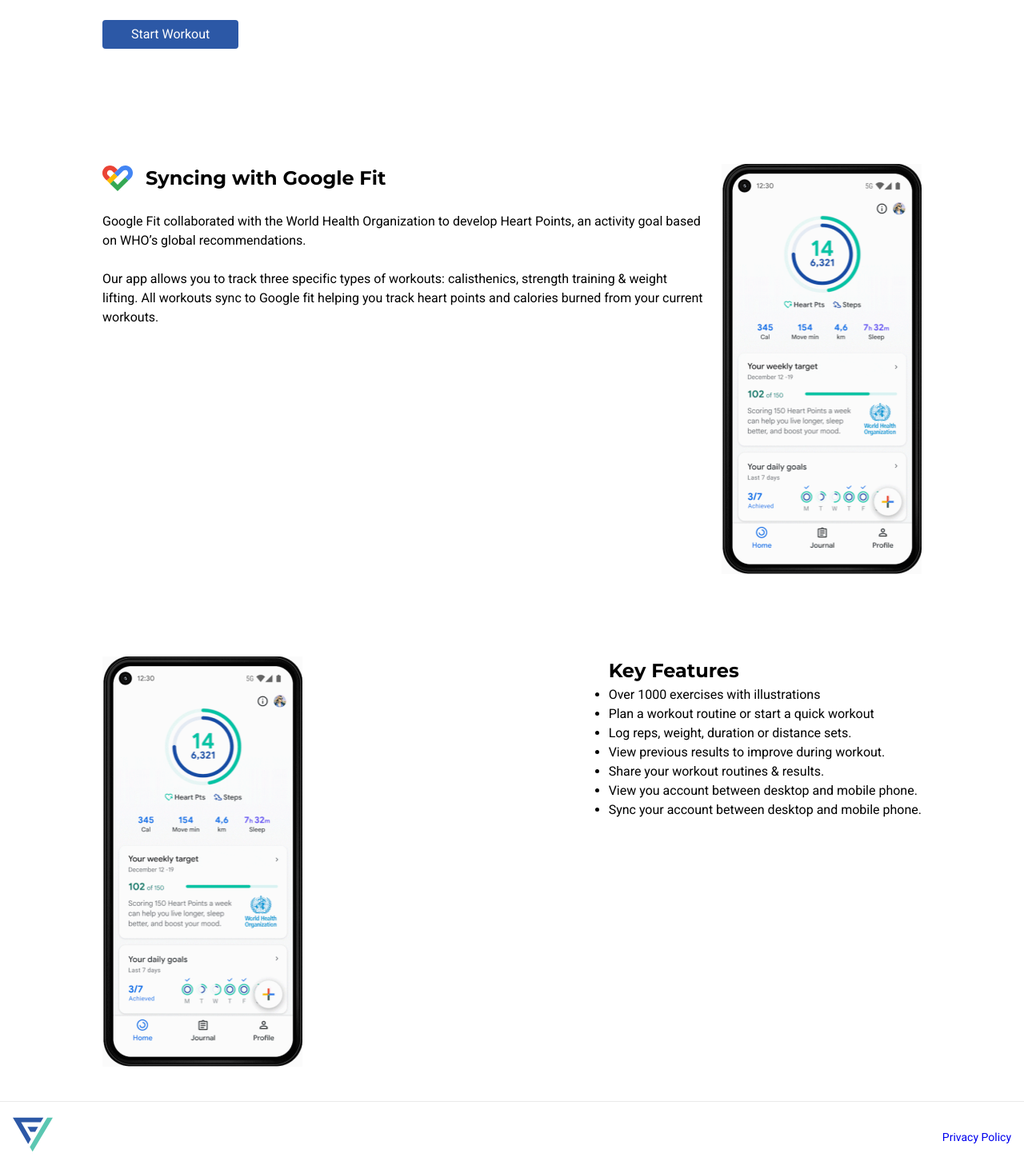
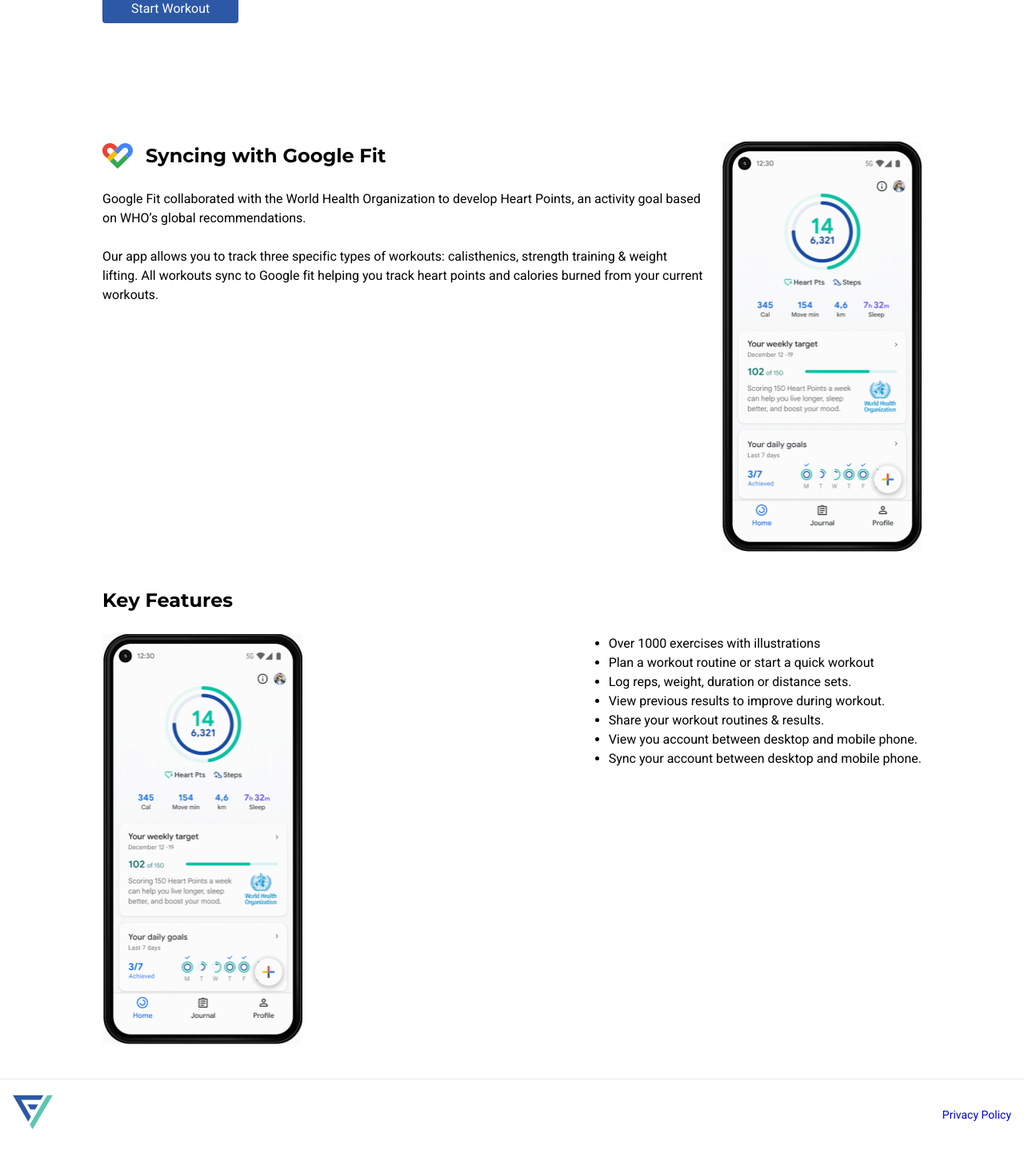
Before and after one commit to JGSolutions/fitvitfitness, a Next.js app: page / in a window 1280 px wide. Shown: the part 519-1986 px from the top of the page at 80% size. After the commit the page ends 1958 px from the top, so only its background shows below. Built offline with nearby package versions, Linux system fonts and the light colour scheme.

Commit message:
fixed styling content

```diff
--- a/components/header/header.js
+++ b/components/header/header.js
@@ -1,4 +1,5 @@
 import Image from 'next/image';
+import Link from 'next/link';
 import styles from './Header.module.css'
 import buttonStyle from '../../styles/Button.module.css'
 
@@ -29,7 +30,10 @@ export default function Header() {
           </Link>
         </div> */}
 
-        <button className={buttonStyle.fvButton}>login</button>
+        <Link href="https://app.fitvitfitness.com">
+          <a className={buttonStyle.fvButton}>login</a>
+        </Link>
+
     </header>
   );
 }
--- a/pages/index.js
+++ b/pages/index.js
@@ -36,7 +36,7 @@ export default function Home() {
               Sync your workouts with Google Fit automatically and coaching you to a healthier life style.
             </span>
 
-            <Link href="">
+            <Link href="https://app.fitvitfitness.com">
               <a className={buttonStyle.fvButton}>Start Workout</a>
             </Link>
           </div>
@@ -52,8 +52,8 @@ export default function Home() {
         </section>
 
         <section className={utilsStyle.sections}>
-          <div style={{ width: '75%', paddingRight: '16px' }}>
           <div className={styles.googleFitContainer}>
+            <div className={styles.googleFitHeader}>
               <Image
                 width={38}
                 height={32}
@@ -73,7 +73,7 @@ export default function Home() {
 
           </div>
 
-          <div>
+          <div className={styles.googleFitScreenshot}>
             <Image
                 width={250}
                 height={513}
@@ -83,8 +83,10 @@ export default function Home() {
           </div>
         </section>
 
-        <section className={utilsStyle.sections}>
-          <div>
+        <section style={{ display: 'flex', flexDirection: 'column', width: '100%', maxWidth: '1024px'}}>
+          <h2 className={styles.subTitle} style={{ marginBottom: '24px'}}>Key Features</h2>
+          <div className={styles.keyFeatures}>
+            <div className={styles.screenShots}>
               <Image
                     width={250}
                     height={513}
@@ -92,8 +94,7 @@ export default function Home() {
                     alt="Google Fit App"
                   />
             </div>
-          <div>
-            <h2 className={styles.subTitle}>Key Features</h2>
+            <div className={styles.featuresList}>
               <ul>
                 <li>Over 1000 exercises with illustrations</li>
                 <li>Plan a workout routine or start a quick workout</li>
@@ -103,6 +104,7 @@ export default function Home() {
                 <li>View you account between desktop and mobile phone.</li>
                 <li>Sync your account between desktop and mobile phone.</li>
               </ul>
+            </div>
           </div>
         </section>
 
--- a/styles/Home.module.css
+++ b/styles/Home.module.css
@@ -22,13 +22,56 @@
 }
 
 .googleFitContainer {
+  width: 75%;
+  padding-right: 16px;
+}
+
+.googleFitHeader {
   display: flex;
   margin-bottom: 24px;
   align-items: center;
 }
 
-.googleFitContainer h2 {
+.googleFitHeader h2 {
   padding-left: 16px;
+}
+
+.keyFeatures {
+  display: flex;
+  justify-content: space-between;
+}
+
+.keyFeatures .featuresList{
+  order: 2;
+}
+
+.keyFeatures .screenShots{
+  order: 1;
+}
+
+@media (max-width: 700px) {
+  .googleFitContainer {
+    width: 100%;
+    padding: 0;
+  }
+
+  .googleFitScreenshot {
+    text-align: center;
+  }
+
+  .keyFeatures {
+    flex-direction: column;
+  }
+
+  .keyFeatures .screenShots{
+    text-align: center;
+    order: 2;
+  }
+
+  .keyFeatures .featuresList{
+    order: 1;
+    margin-bottom: 16px;
+  }
 }
 
 /* @media (prefers-color-scheme: dark) {
--- a/styles/Utils.module.css
+++ b/styles/Utils.module.css
@@ -10,6 +10,7 @@
     flex-direction: column;
     align-items: center;
     margin-bottom: 36px;
+    padding: 0 16px 0 16px;
 }
 
 .sections {
@@ -17,7 +18,8 @@
     justify-content: space-between;
     max-width: 1024px;
     width: 100%;
-    margin-top: 96px;
+    margin-top: 64px;
+    margin-bottom: 36px;
 }
 
 .primaryColor {
@@ -32,11 +34,7 @@
     margin-bottom: 24px;
 }
 
-@media (max-width: 600px) {
-    .main {
-        margin: 0 16px 0 16px;
-    }
-
+@media (max-width: 700px) {
     .sections {
         flex-direction: column;
     }
```
Lines whose indentation alone changed are shown as unchanged.
